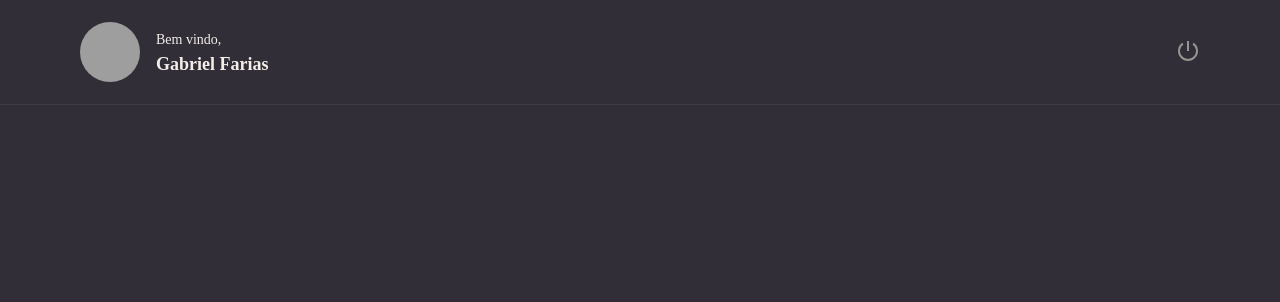
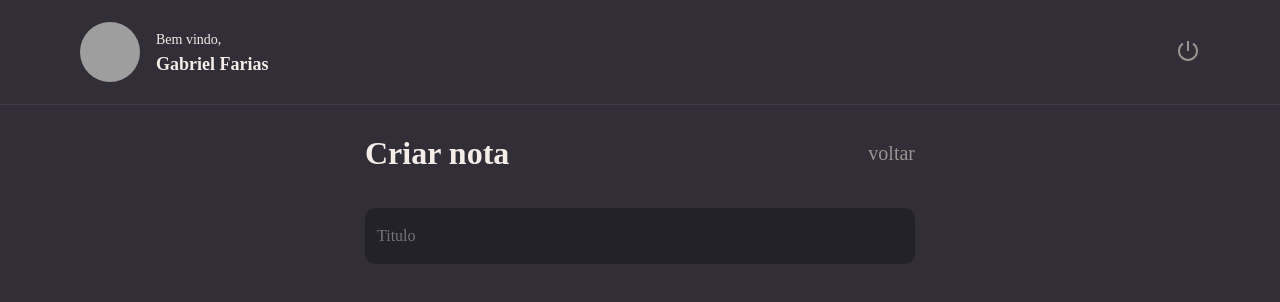
Before and after one commit to https-gabriel/React-Application, a React app in the folder rocketnotes/: page / in a window 1280 px wide. Shown: the top 302 px of the page. Built offline with nearby package versions, Linux system fonts and the light colour scheme; grey boxes are pictures that could not be loaded; the HTML template or start-up script is replaced by a standard one.

Commit message:
Header da New

```diff
--- a/rocketnotes/src/pages/New/index.jsx
+++ b/rocketnotes/src/pages/New/index.jsx
@@ -1,11 +1,27 @@
 import { Header } from '../../components/Header';
+import { Input } from '../../components/Input';
 
-import { Container } from './styles';
+import { Container, Form } from './styles';
 
 export function New() {
     return (
         <Container>
             <Header/>
+
+            <main>
+                <Form>
+                    <header>
+                        <h1>Criar nota</h1>
+                        <a href="/">voltar</a>
+                    </header>
+
+                    <Input
+                    placeholder="Titulo"
+                    />
+                </Form>
+
+
+            </main>
         </Container>
     )
 }
--- a/rocketnotes/src/pages/New/styles.js
+++ b/rocketnotes/src/pages/New/styles.js
@@ -11,3 +11,25 @@ export const Container = styled.div`
     "header"
     "content";
 `;
+
+export const Form = styled.form`
+    max-width: 550px;
+    margin: 30px auto;
+
+    > header {
+        display: flex;
+        align-items: center;
+        justify-content: space-between;
+
+        margin-bottom: 36px;
+
+        a {
+        color: ${({ theme }) => theme.COLORS.GRAY_100};
+        font-family: Roboto Slab;
+        font-size: 20px;
+        font-style: normal;
+        font-weight: 400;
+        line-height: normal;
+        }
+    }
+`;
```
